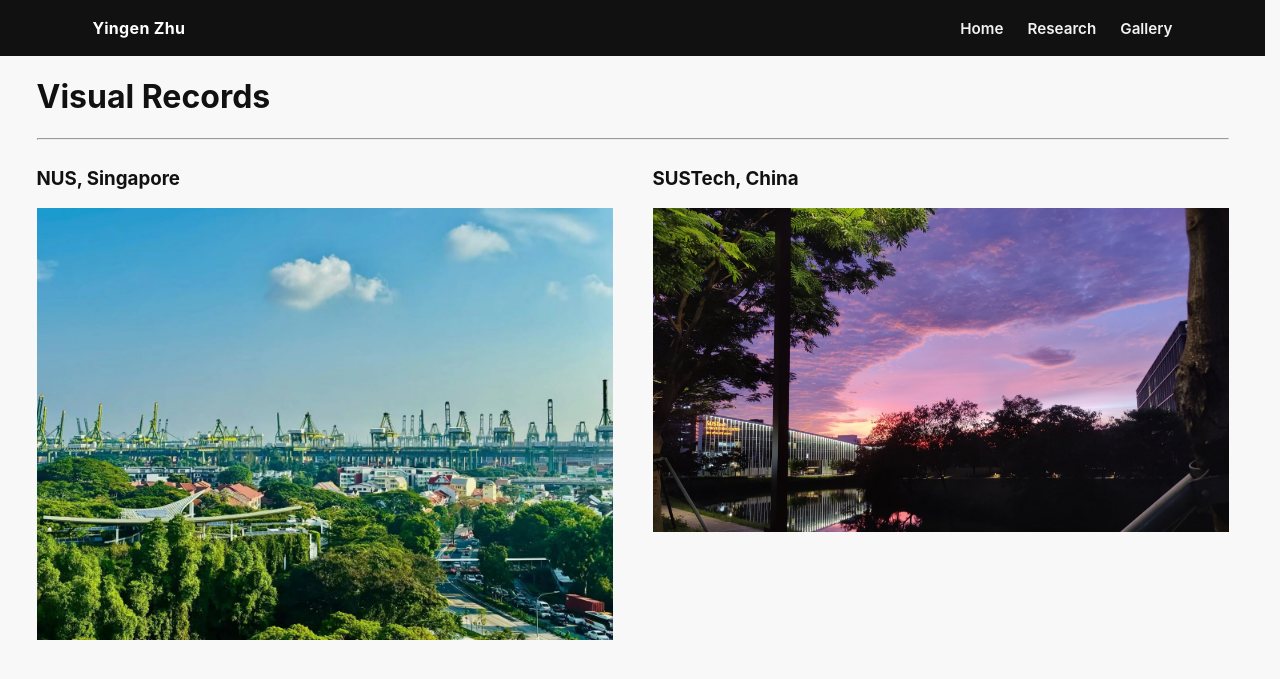
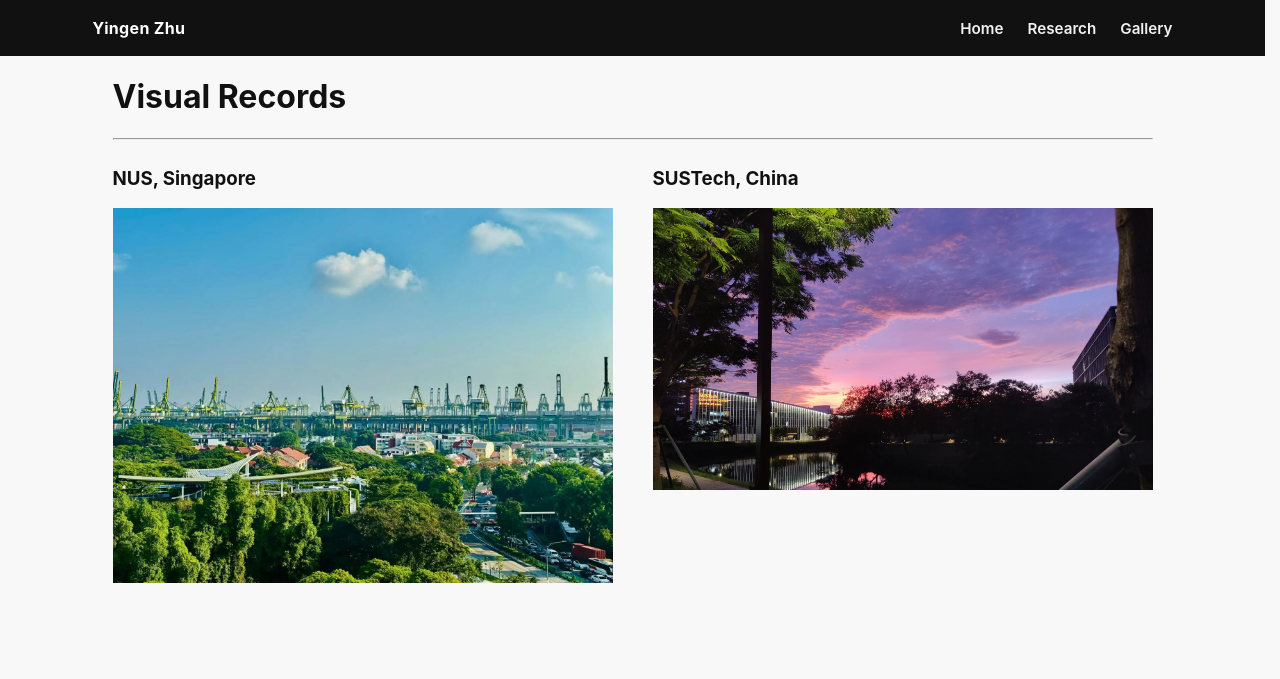
Before and after one commit to yingen-zhu/yingen-zhu.github.io, a Jekyll site: the page built from gallery.md, in a window 1280 px wide. Shown: the top 679 px of the page. Built offline with Jekyll 4.4.1, drawn with Linux system fonts in a browser that asks for light colours.

Commit message:
Add files via upload

```diff
--- a/assets/css/style.css
+++ b/assets/css/style.css
@@ -252,3 +252,10 @@ main {
     font-size: 0.98rem;
   }
 }
+
+/* Shared Home-sized content area; header geometry stays independent. */
+main.container {
+  width: min(1080px, 100%);
+  margin: 0 auto;
+  padding: 0 20px;
+}
```
